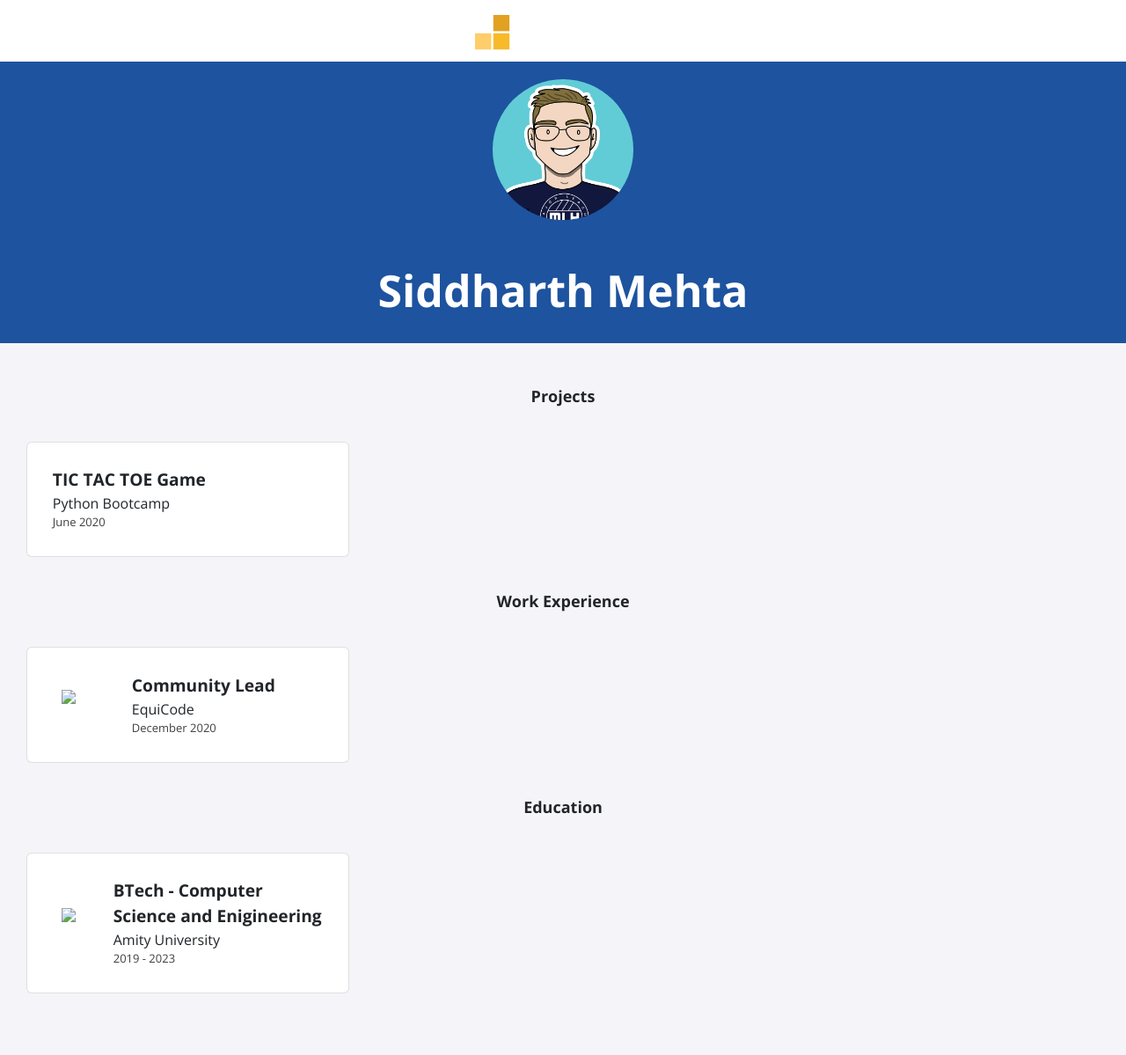
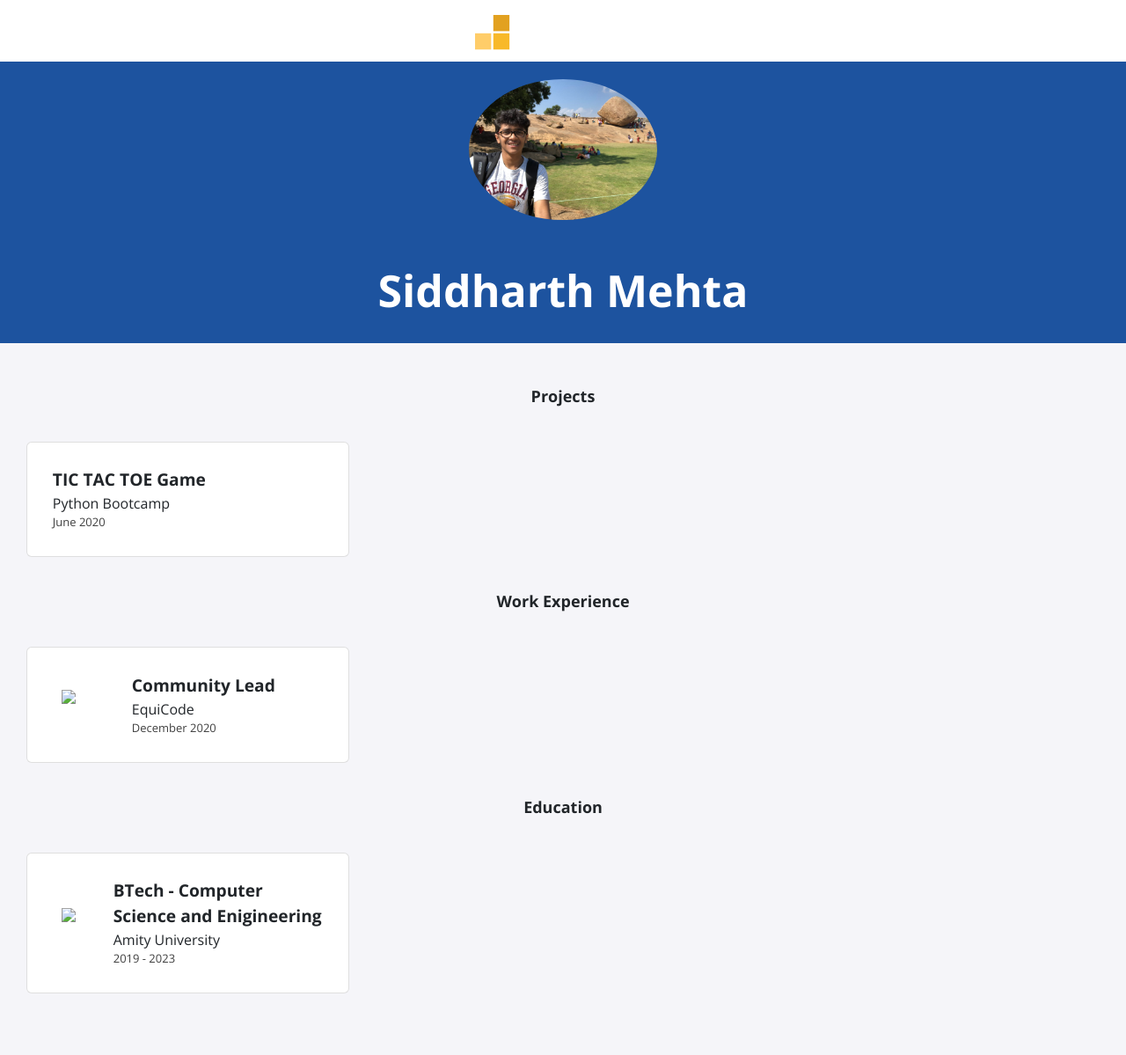
Before and after one commit to siddharth270/siddharth270.github.io, a Jekyll site: the page built from index.html, in a window 1280 px wide. Shown: the whole page at 88% size. Built offline with Jekyll 4.4.1, drawn with Linux system fonts in a browser that asks for light colours; nearby versions of some CDN libraries.

Commit message:
Update profile.html

```diff
--- a/_includes/profile.html
+++ b/_includes/profile.html
@@ -1,6 +1,6 @@
 <div class="profile">
     <div class="profile-picture">
-        <img src="./assets/img/logo.jpg">
+        <img src="./assets/img/me.jpeg">
     </div>
     <h1>{{ site.title }}</h1>
 </div>
```
